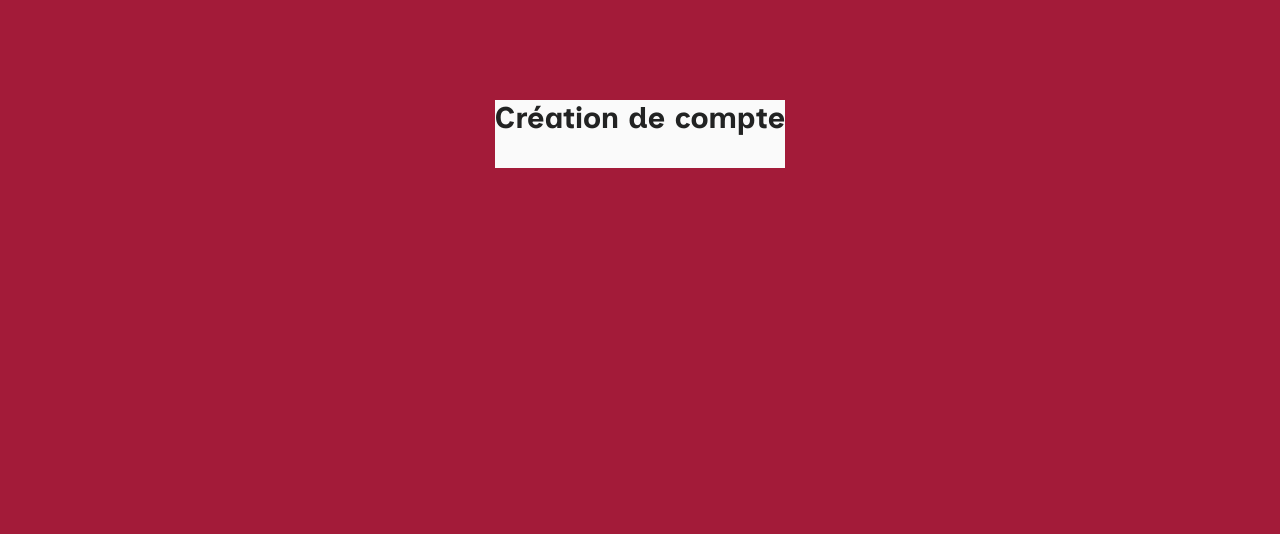
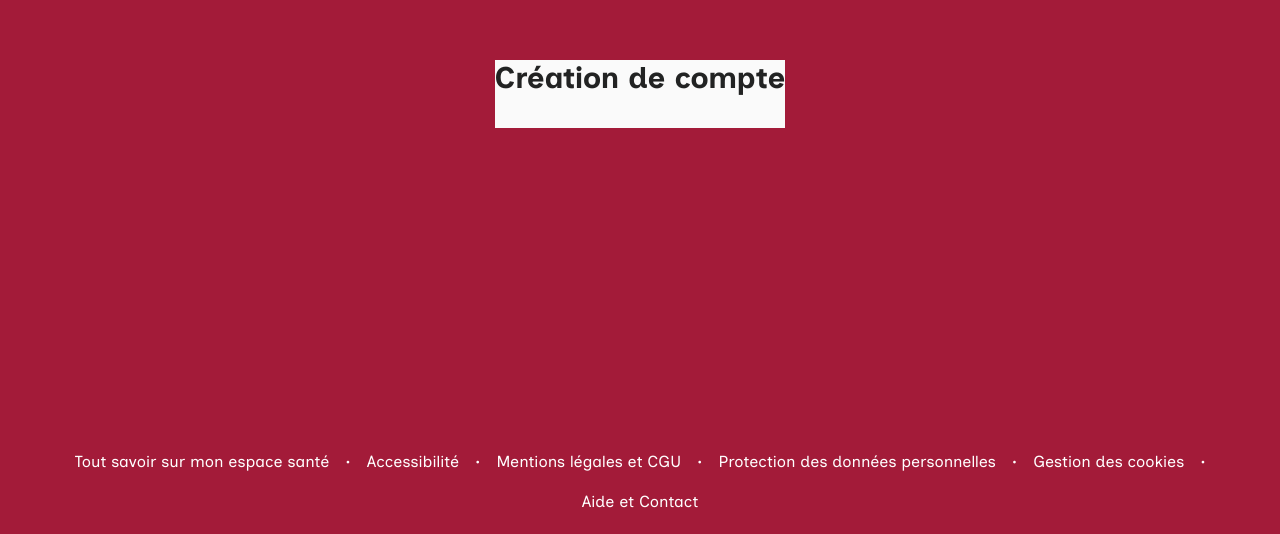
Before and after one commit to Remindr-pro/RemindR-app-V2, a Next.js app: page /compte in a window 1280 px wide. Shown: the part 266-800 px from the top of the page. Built offline with nearby package versions, Linux system fonts and the light colour scheme.

Commit message:
feat(connexion): enhance layout with footer links for improved navigation

```diff
--- a/src/app/(connexion)/layout.tsx
+++ b/src/app/(connexion)/layout.tsx
@@ -1,9 +1,52 @@
+import Link from "next/link";
 import { ReactNode } from "react";
 
 export default function ConnexionLayout({ children }: { children: ReactNode }) {
   return (
-    <main className="min-h-screen flex items-center justify-center px-4 bg-red-1 text-light">
-      {children}
-    </main>
+    <div className="min-h-screen flex flex-col justify-center p-4 bg-red-1 text-light relative">
+      <main className="flex items-center justify-center pb-32 sm:pb-24 md:pb-20">
+        {children}
+      </main>
+
+      <footer className="absolute bottom-0 left-0 right-0 px-2 sm:px-4 pb-3 sm:pb-5">
+        <ul className="flex flex-row flex-wrap justify-center items-center gap-2 sm:gap-2 md:gap-3 lg:gap-4 text-[10px] sm:text-xs md:text-sm lg:text-base font-inclusive">
+          <li className="text-center">
+            <Link href="/" className="hover:underline whitespace-nowrap">
+              Tout savoir sur mon espace santé
+            </Link>
+          </li>
+          <li className="hidden sm:inline text-gray-400">•</li>
+          <li className="text-center">
+            <Link href="/" className="hover:underline">
+              Accessibilité
+            </Link>
+          </li>
+          <li className="hidden sm:inline text-gray-400">•</li>
+          <li className="text-center">
+            <Link href="/" className="hover:underline whitespace-nowrap">
+              Mentions légales et CGU
+            </Link>
+          </li>
+          <li className="hidden sm:inline text-gray-400">•</li>
+          <li className="text-center">
+            <Link href="/" className="hover:underline whitespace-nowrap">
+              Protection des données personnelles
+            </Link>
+          </li>
+          <li className="hidden sm:inline text-gray-400">•</li>
+          <li className="text-center">
+            <Link href="/" className="hover:underline">
+              Gestion des cookies
+            </Link>
+          </li>
+          <li className="hidden sm:inline text-gray-400">•</li>
+          <li className="text-center">
+            <Link href="/" className="hover:underline">
+              Aide et Contact
+            </Link>
+          </li>
+        </ul>
+      </footer>
+    </div>
   );
 }
```
